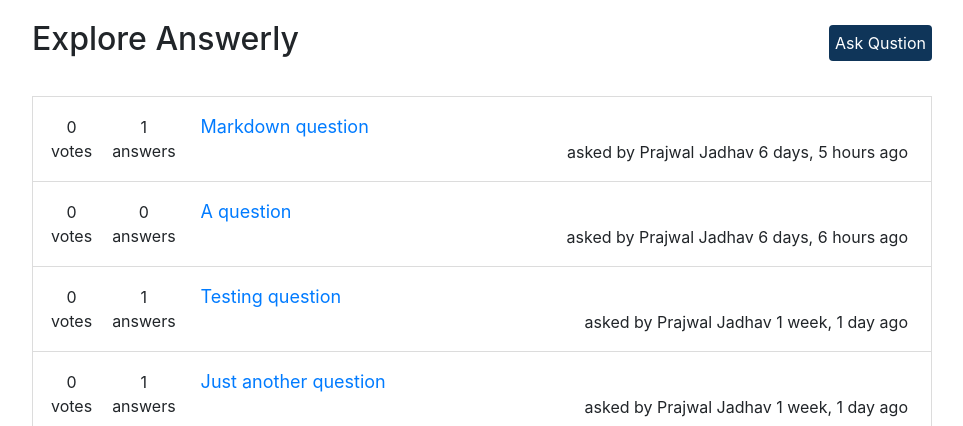
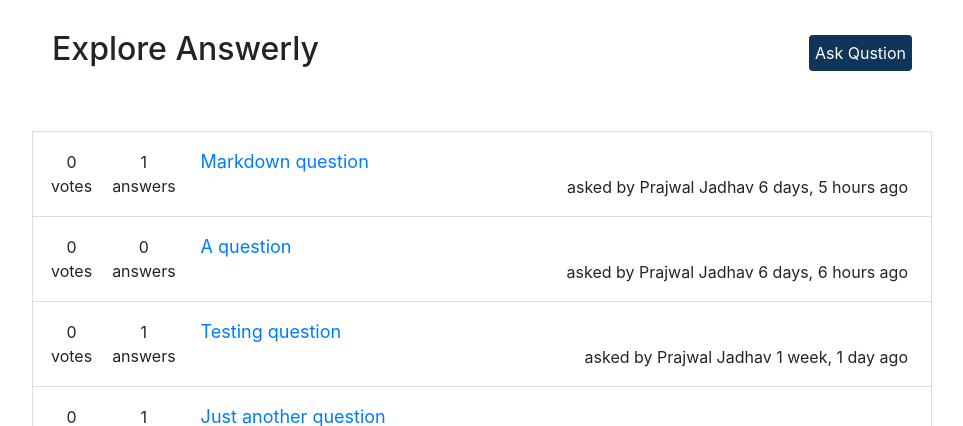
Before and after one commit to Prajwal-Jadhav/Answerly, a Django app: page / in a window 1280 px wide. Shown: the part 56-482 px from the top of the page, without its empty margins (158-1121 px from the left). Run offline with Django 3.2, Linux system fonts and the light colour scheme; data comes from the database, SQL or seed files in the repository; some libraries are stand-ins or nearby versions.

Commit message:
added styles to welcome header

```diff
--- a/main/static/main/css/home.css
+++ b/main/static/main/css/home.css
@@ -1,5 +1,6 @@
 .welcome_header {
   margin: 20px auto 10px auto;
+  padding: 10px 20px 25px;
   display: flex;
   justify-content: space-between;
   width: 900px;
```
